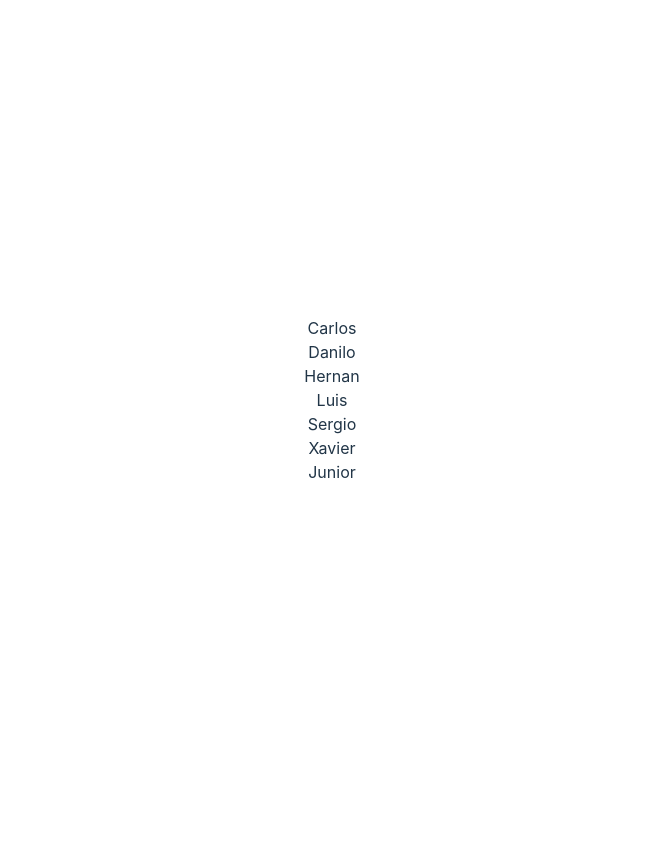
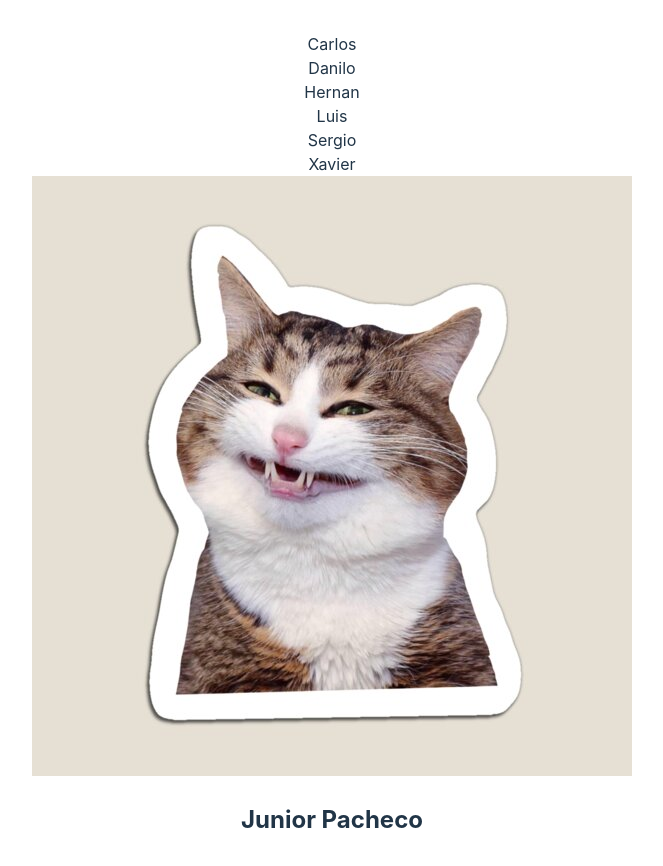
Before and after one commit to JuniorPacheco/practica-grupal, a React (Vite) app: page / in a window 1280 px wide. Shown: the top 866 px of the page, without its empty margins (308-971 px from the left). Before the commit the page ends 800 px from the top, so only its background shows below. Built offline with nearby package versions, Linux system fonts and the light colour scheme.

Commit message:
changes junior

```diff
--- a/src/components/Junior.jsx
+++ b/src/components/Junior.jsx
@@ -1,6 +1,9 @@
 const Junior = () => {
   return (
-    <div>Junior</div>
+    <div>
+      <img src="/gatoJunior.jpg" alt="" />
+      <h2>Junior Pacheco</h2>
+    </div>
   )
 }
 export default Junior
```
Also changed, not shown: public/gatoJunior.jpg (added).
